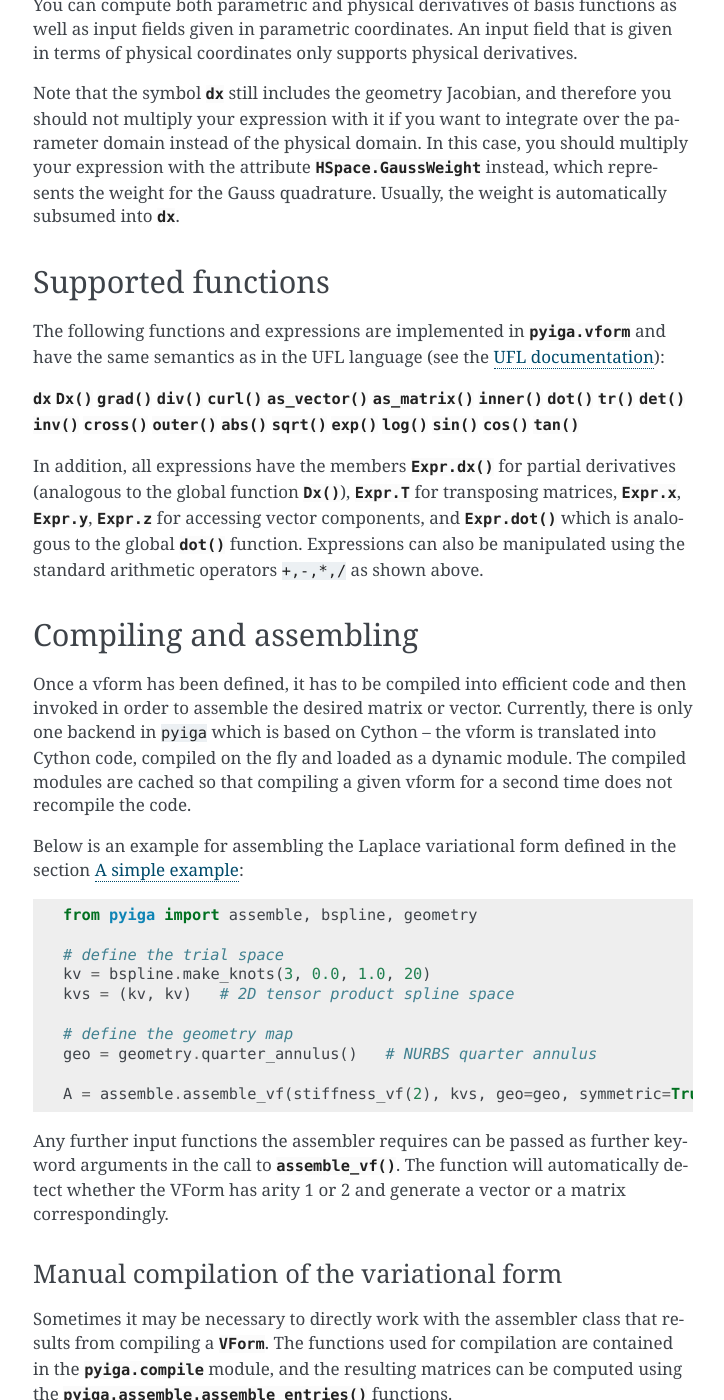
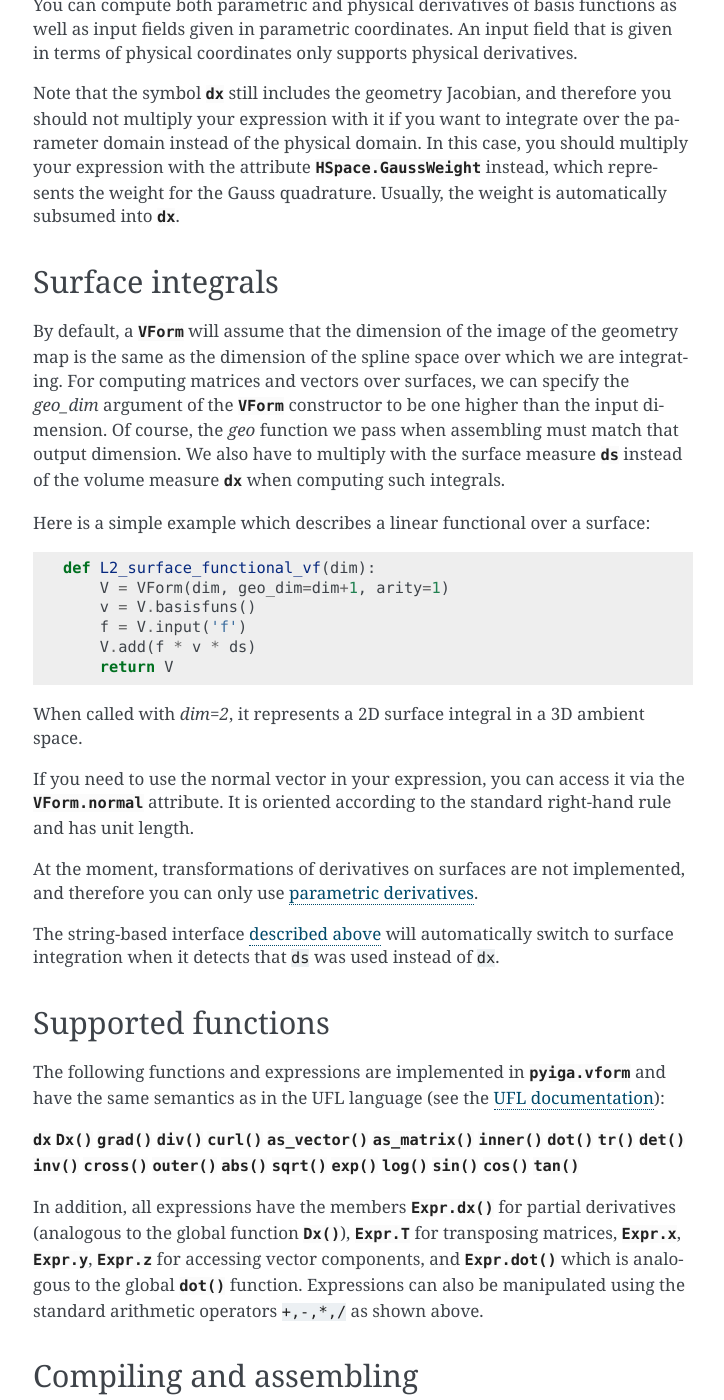
Before and after one commit to c-f-h/pyiga, a Sphinx documentation site: the page built from docs/source/guide/vforms.rst, in a window 1280 px wide and 1400 px high, scrolled down 8086 px. Shown: the whole window, without its empty margins (387-1111 px from the left). Built offline with Sphinx 7.4.7, drawn with Linux system fonts in a browser that asks for light colours.

Commit message:
document surface integrals

```diff
--- a/docs/source/guide/vforms.rst
+++ b/docs/source/guide/vforms.rst
@@ -391,6 +391,41 @@ case, you should multiply your expression with the attribute
 quadrature. Usually, the weight is automatically subsumed into :data:`dx`.
 
 
+Surface integrals
+-----------------
+
+By default, a :class:`VForm` will assume that the dimension of the image of the
+geometry map is the same as the dimension of the spline space over which we are
+integrating. For computing matrices and vectors over surfaces, we can specify
+the `geo_dim` argument of the :class:`VForm` constructor to be one higher than
+the input dimension. Of course, the `geo` function we pass when assembling must
+match that output dimension. We also have to multiply with the surface measure
+:data:`ds` instead of the volume measure :data:`dx` when computing such
+integrals.
+
+Here is a simple example which describes a linear functional over a surface::
+
+    def L2_surface_functional_vf(dim):
+        V = VForm(dim, geo_dim=dim+1, arity=1)
+        v = V.basisfuns()
+        f = V.input('f')
+        V.add(f * v * ds)
+        return V
+
+When called with `dim=2`, it represents a 2D surface integral in a 3D ambient
+space.
+
+If you need to use the normal vector in your expression, you can access it via
+the :attr:`VForm.normal` attribute. It is oriented according to the standard
+right-hand rule and has unit length.
+
+At the moment, transformations of derivatives on surfaces are not implemented,
+and therefore you can only use :ref:`parametric derivatives <sec-parametric>`.
+
+The string-based interface :ref:`described above <sec-stringbased>` will
+automatically switch to surface integration when it detects that ``ds`` was
+used instead of ``dx``.
+
 Supported functions
 -------------------
 
```
